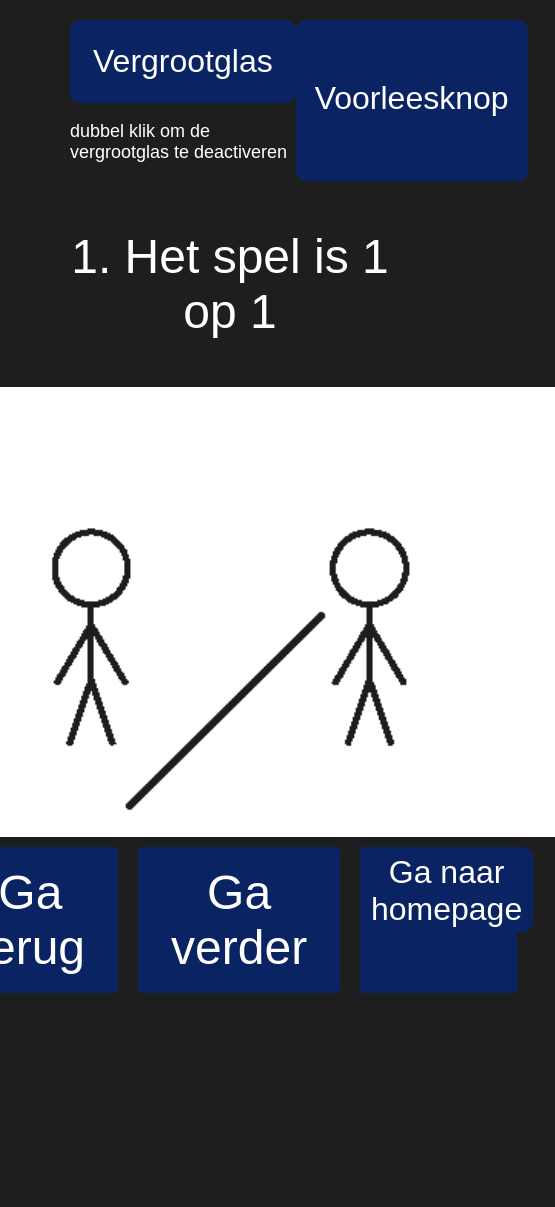
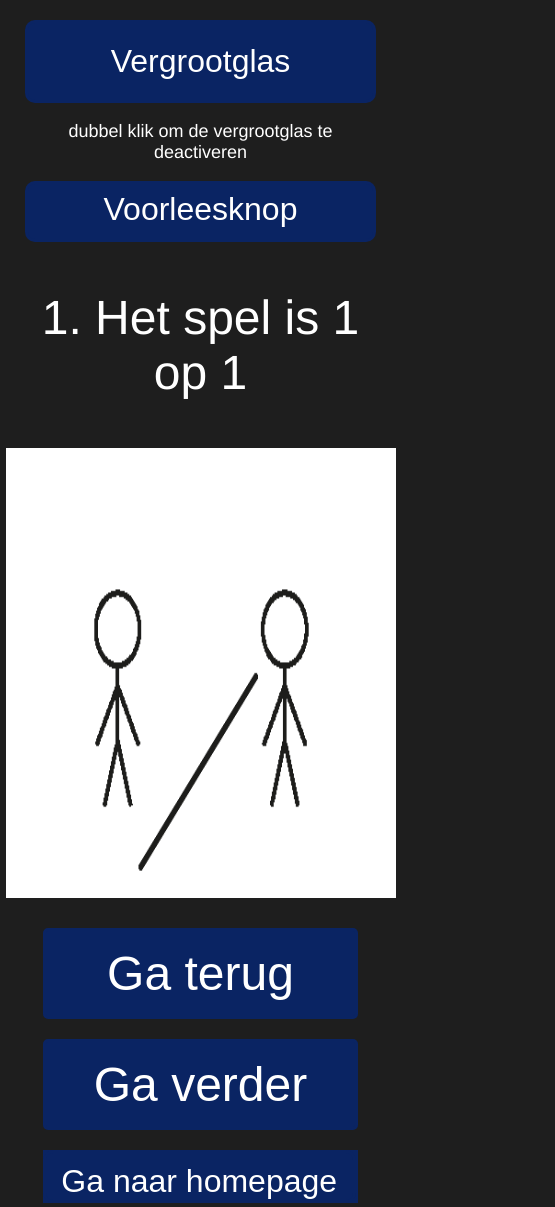
Before and after one commit to lisa-mao/CLE-3, a plain HTML site: page playrules.html in a window 390 px wide. Shown: the whole page, 555 px wide, since content can reach past the window. Before the commit the page ends 993 px from the top, so only its background shows below. Drawn offline with Linux system fonts and the light colour scheme.

Commit message:
arrows bij mobile ipv text

```diff
--- a/css/playrules.css
+++ b/css/playrules.css
@@ -4,11 +4,6 @@
     --scrollbar-width: 36px;
     --handle-background: url("https://www.svgrepo.com/show/263197/magnifying-glass-search.svg");
     background-color: #1E1E1E;
-}
-
-body {
-    font-family: sans-serif;
-    font-size: 18px;
 }
 
 .extraClass{
@@ -18,10 +13,9 @@ body {
 
 .wrapper {
     max-width: 90vw;
-    max-height: 100vh;
     padding: 20px 0 3% 0 ;
-    background-color: #1E1E1E;
     overflow-block: hidden;
+
 }
 
 #field {
@@ -35,7 +29,6 @@ body {
     background: var(--handle-background);
     background-size: contain;
     filter: drop-shadow(-2px -2px 10px rgba(0, 0, 0, 0.5));
-
 }
 
 .magnifying-glass {
@@ -138,9 +131,12 @@ html {
 
 .play-button:hover {
     color: white;
-    background-color: #1E1E1E;
 }
 
+.homeButton:hover {
+    background-color: #1E1E1E;
+    color: #FFFFFF;
+}
 .button-playrules:hover {
     background-color: #1E1E1E;
     color: #FFFFFF;
@@ -170,3 +166,27 @@ img {
     width: 650px;
     height: 450px;
 }
+
+@media(max-width: 481px){
+   .magnify-speech {
+       flex-direction: column;
+   }
+
+    .playrules-img {
+        max-width: 100vw;
+        max-height: 100vh;
+    }
+
+    #field {
+        padding: 0 10px 0 25px;
+    }
+
+    #magtext {
+        display: flex;
+        text-align: center;
+    }
+
+    .play-button {
+        flex-direction: column;
+    }
+}
--- a/css/style.css
+++ b/css/style.css
@@ -2,8 +2,10 @@ body{
     background-color: #1E1E1E;
     font-family: Helvetica, serif;
     color: white;
-    font-size: 3rem;
+    /*font-size: 3rem;*/
     margin: 0;
+
+    font-size: 18px;
 }
 .extraClass{
     background-color: #EAEAEA;
--- a/js/playrules.js
+++ b/js/playrules.js
@@ -8,11 +8,16 @@ const arrayAlt = ["twee spelers voor het spel", "Een rondje met 10 lichtjes, 5 l
 
 let buttonC
 let buttonB
+let buttonContinueMobile
+let buttonBackMobile
+
+const downButtons = document.querySelector(".mobileButtons")
 
 let main
 const section = document.querySelector('.play-section')
 let p
 let img
+
 
 
 //gives the variables buttonC- and B a value and creates a p element
@@ -21,9 +26,16 @@ function init() {
     buttonB = document.querySelector("#goBack")
     buttonC = document.querySelector("#continue")
 
+    //changes button accordingly to the width of the screen
+    if (detectMOB()) {
+        buttonC.innerHTML = ">"
+        buttonB.innerHTML = "<"
+    }
+
     console.log(buttonB)
     p = document.createElement("p")
     img = document.createElement("img")
+    img.classList.add("playrules-img")
     p.id = 'text'
     updateSection()
     getFromLocalStorage()
@@ -67,6 +79,10 @@ function updateSection() {
     section.append(p)
     section.append(img)
 
+}
+//changes button appearance based off of screenwidth and height(mobile or not)
+function detectMOB() {
+    return ( ( window.innerWidth <= 481 ) && (window.innerHeight <= 824));
 }
 
 //changes the number of the position(with arrayIndex) of an array item with minus
@@ -116,6 +132,8 @@ const addMagnifyingGlass = () => {
     bodyClone.classList.add("body-clone");
     bodyClone.style.top = "0px";
     bodyClone.style.left = "0px";
+
+
     magnifyingGlass.append(bodyClone);
     document.body.append(handle);
 };
--- a/playrules.html
+++ b/playrules.html
@@ -8,6 +8,7 @@
     <link rel="stylesheet" type="text/css" href="css/style.css">
     <link rel="stylesheet" href="css/playrules.css">
     <script type="text/javascript" src="js/playrules.js" defer></script>
+    <script type="text/javascript" src="js/main.js" defer></script>
 
     <title>Spelregels</title>
 </head>
@@ -26,6 +27,7 @@
         <div class="play-section"></div>
 
         <div class="play-button">
+            <div class="mobileButtons"></div>
             <button id="goBack" class="button-playrules">
                 Ga terug
             </button>
@@ -34,7 +36,7 @@
                 Ga verder
             </button>
 
-            <a href="index.html" style="text-decoration: none">
+            <a href="index.html" style="text-decoration: none" class="homeButton">
                 <button class="play-button">Ga naar homepage</button>
 
             </a>
```
